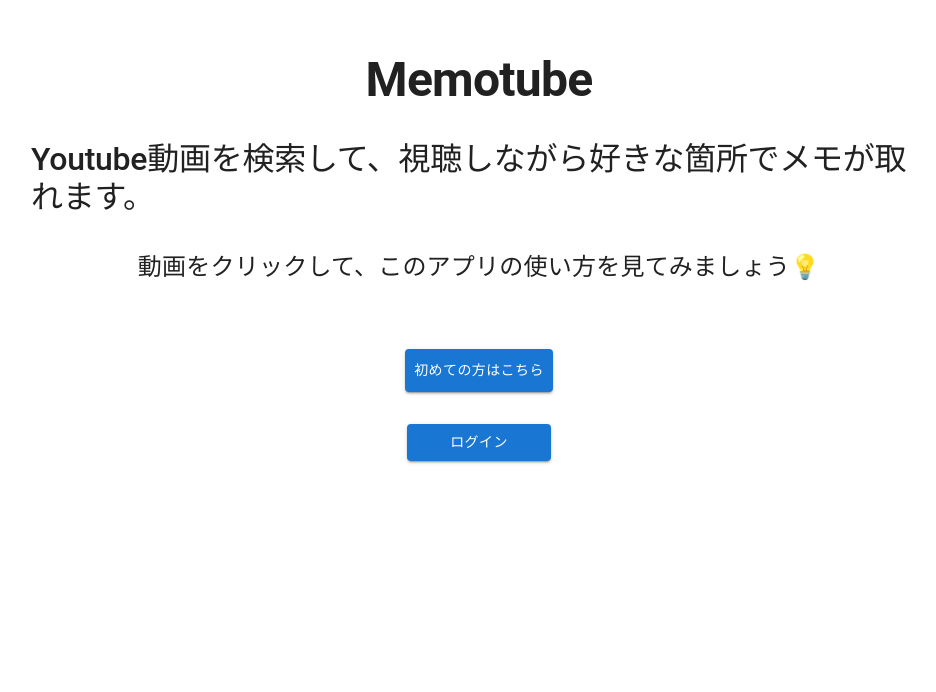
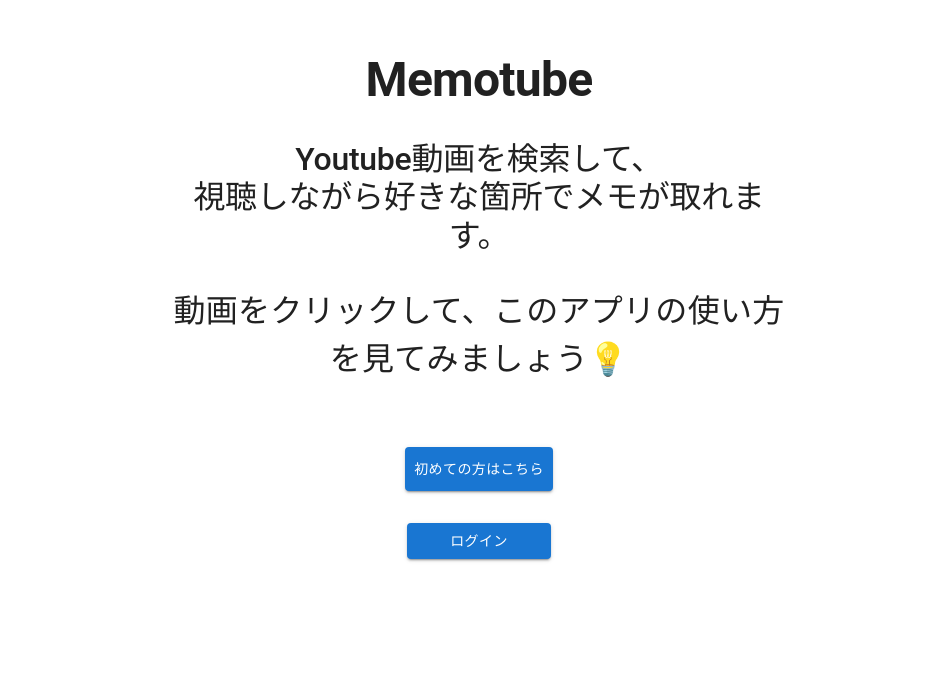
Before and after one commit to yosh-25/api-tiral, a Next.js app: page / in a window 1280 px wide. Shown: the part 108-800 px from the top of the page, without its empty margins (161-1097 px from the left). Built offline with nearby package versions, Linux system fonts and the light colour scheme; no server answers.

Commit message:
toppageで座侵襲性

```diff
--- a/src/app/page.tsx
+++ b/src/app/page.tsx
@@ -1,12 +1,15 @@
 "use client";
 import { useRouter } from "next/navigation";
 import { Stack, Typography, Box, useMediaQuery } from "@mui/material";
+import { ThemeProvider, createTheme } from "@mui/material/styles";
 import { useEffect, useState } from "react";
 import YouTube from "react-youtube";
 import Link from "next/link";
 import MainButton from "./components/elements/buttons/mainButton";
 import { useAuth } from "../../context/AuthContext";
+import CssBaseline from "@mui/material/CssBaseline";
 import theme from "@/theme";
+import Head from "next/head";
 
 export default function Home() {
   const router = useRouter();
@@ -40,27 +43,39 @@
   };
 
   return (
-    <>
+    <html lang="ja">
+    <Head>
+      <title>サインイン - Memotube</title>
+      <meta name="description" content="Memotubeへのサインインページです。" />
+    </Head>
+    <body>
+      <ThemeProvider theme={theme}>
+        <CssBaseline />
       <Box
         sx={{
           display: "flex",
           flexDirection: "column",
           justifyContent: "center",
           alignItems: "center",
+          textAlign: "center",
+          marginTop: '4em'
         }}
       >
         <Stack alignItems="center" gap="2rem">
-          <Typography variant="h1" fontSize="3rem" fontWeight="750">
+
+          <Typography variant="h1" fontSize="3rem" textAlign='center' fontWeight="750">
             Memotube
           </Typography>
 
-          <Typography variant="h2" fontSize="2rem" fontWeight="500">
-            Youtube動画を検索して、視聴しながら好きな箇所でメモが取れます。
+          <Box width='70%'>
+          <Typography variant="h2" fontWeight="500" mb='1em' sx={{fontSize:{xs:'1.3em', md:"2em"}}} >
+            Youtube動画を検索して、<br/>視聴しながら好きな箇所でメモが取れます。
           </Typography>
 
-          <Typography fontSize="1.5rem" fontWeight="500">
+          <Typography fontWeight="500" sx={{fontSize:{xs:'1.3em', md:"2em"}}}>
             動画をクリックして、このアプリの使い方を見てみましょう💡
           </Typography>
+          </Box>
 
           <YouTube videoId="CtMVk75abXg" opts={opts} onReady={makeYTPlayer} />
 
@@ -73,6 +88,8 @@
           </Link>
         </Stack>
       </Box>
-    </>
+      </ThemeProvider>
+      </body>
+    </html>
   );
 }
```
